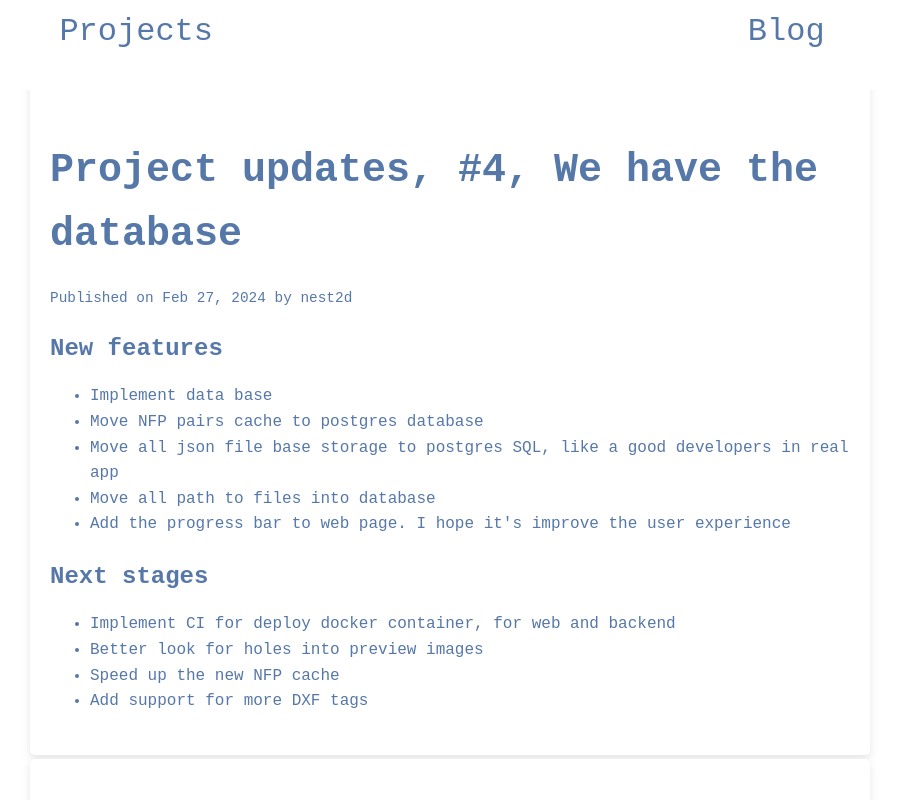
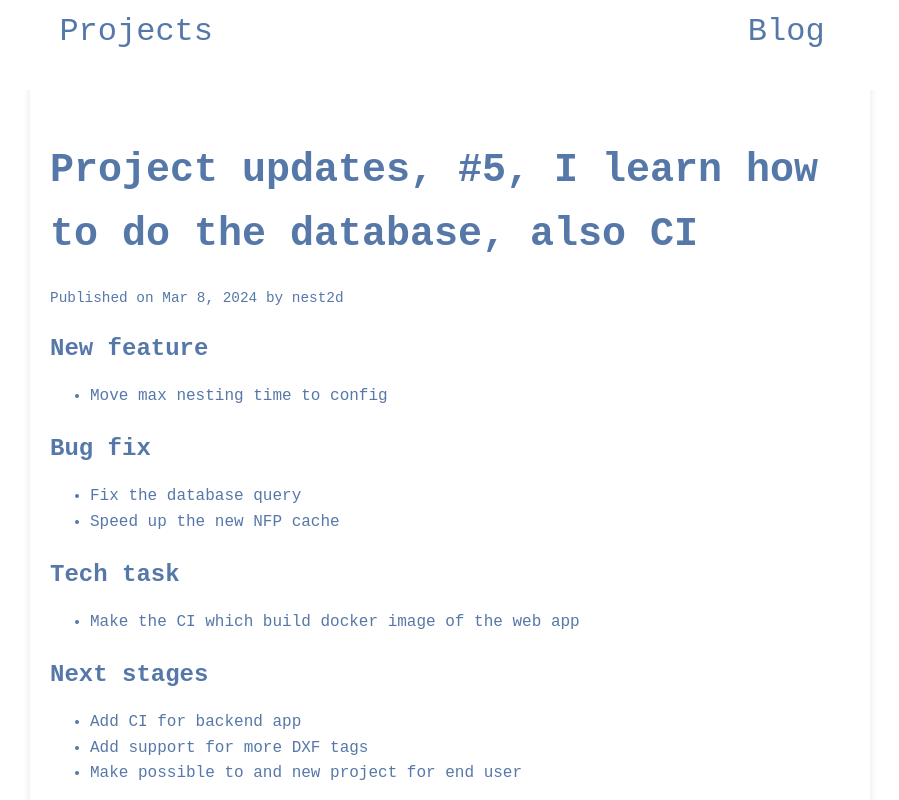
Before and after one commit to guiguijke/nest2d, a Vue app in the folder nest2dvue/: page /blog in a window 1280 px wide. Shown: the top 800 px of the page, without its empty margins (190-1089 px from the left). Built offline with nearby package versions, Linux system fonts and the light colour scheme.

Commit message:
Clear some tag variation for build docker

```diff
--- a/nest2dvue/src/views/BlogView.vue
+++ b/nest2dvue/src/views/BlogView.vue
@@ -1,4 +1,36 @@
 <template>
+    <div class="article-container">
+        <div class="article-title">
+            <p>Project updates, #5, I learn how to do the database, also CI</p>
+        </div>
+        <div class="article-meta">
+            <p>Published on
+                <time datetime="2024-08-03">Mar 8, 2024</time>
+                by nest2d
+            </p>
+        </div>
+        <div class="article-body">
+            <h2>New feature</h2>
+            <ul>
+                <li>Move max nesting time to config</li>
+            </ul>
+            <h2>Bug fix</h2>
+            <ul>
+                <li>Fix the database query</li>
+                <li>Speed up the new NFP cache</li>
+            </ul>
+            <h2>Tech task</h2>
+            <ul>
+                <li>Make the CI which build docker image of the web app</li>
+            </ul>
+            <h2>Next stages</h2>
+            <ul>
+                <li>Add CI for backend app</li>
+                <li>Add support for more DXF tags</li>
+                <li>Make possible to and new project for end user</li>
+            </ul>
+        </div>
+    </div>
     <div class="article-container">
         <div class="article-title">
             <p>Project updates, #4, We have the database</p>
```
